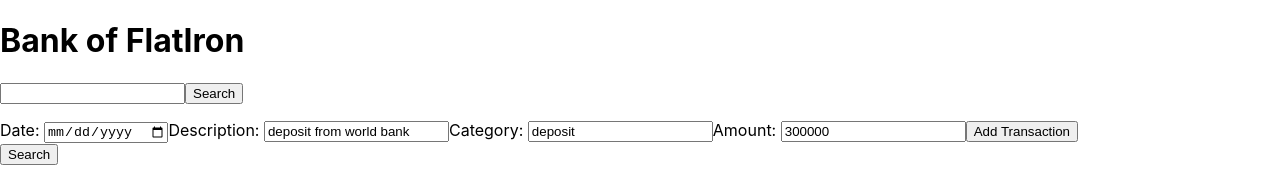
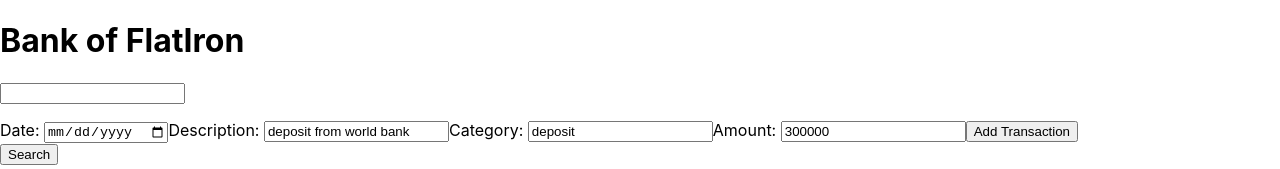
Before and after one commit to One-G-Row/flatiron-codechallenge-phase2, a React (Create React App) app: page / in a window 1280 px wide. Shown: the top 169 px of the page. Built offline with nearby package versions, Linux system fonts and the light colour scheme.

Commit message:
filtering Table to display search item

```diff
--- a/src/components/Header.js
+++ b/src/components/Header.js
@@ -31,12 +31,12 @@ function Header({ userDetails, transactions, input, setInput }) {
           return userDetail;
         }
       }
-      /*  userDetail.includes(input) */
+
     });
     setResults(filterResults);
     console.log(filterResults);
   }
- /*  console.log(results); */
+
 
   function filteredResult() {
     return results.map((result) => <li key={result.id}>{result}</li>);
@@ -46,7 +46,6 @@ function Header({ userDetails, transactions, input, setInput }) {
     <div>
       <h1>Bank of FlatIron</h1>
       <input type="text" onChange={handleInput} value={input} />
-      <button onClick={filterTransaction}>Search </button>
       <ul>{filteredResult}</ul>
       <p>{results}</p>
       {updateFilterBy}
--- a/src/components/ListTable.js
+++ b/src/components/ListTable.js
@@ -14,7 +14,6 @@ function ListTable({ details, addObjs, input }) {
         return (
           detail.date + detail.description + detail.category + detail.amount
         );
-
       }
       if (input.includes(detail.amount)) {
         return (
@@ -25,7 +24,6 @@ function ListTable({ details, addObjs, input }) {
         return (
           detail.date + detail.description + detail.category + detail.amount
         );
-
       }
     });
 
@@ -44,8 +42,10 @@ function ListTable({ details, addObjs, input }) {
   console.log(extractProperties());
   return (
     <div className="table">
-      <button onClick={filterTransactions}>Search </button>
-      <table>
+      <button className="search" onClick={filterTransactions}>
+        Search{" "}
+      </button>
+      <table onClick={filterTransactions}>
         <thead>
           <tr>
             <th>Date</th>
@@ -55,16 +55,20 @@ function ListTable({ details, addObjs, input }) {
           </tr>
         </thead>
         <tbody>
-          {details.map((detail, index) => {
-            return (
+          {results ? (
+            <tr>
+            <td>{results}</td>
+            </tr>
+          ) : (
+            details.map((detail, index) => (
               <tr key={index}>
                 <td>{detail.date}</td>
                 <td>{detail.description}</td>
                 <td>{detail.category}</td>
                 <td>{detail.amount}</td>
               </tr>
-            );
-          })}
+            ))
+          )}
 
           {/* adding the new transaction to the list table */}
           {addObjs.map((addObj) => {
@@ -89,7 +93,7 @@ function ListTable({ details, addObjs, input }) {
 })} */}
         </tbody>
       </table>
-      <p>{results}</p>
+      {/* <p>{results}</p> */}
     </div>
   );
 }
```
